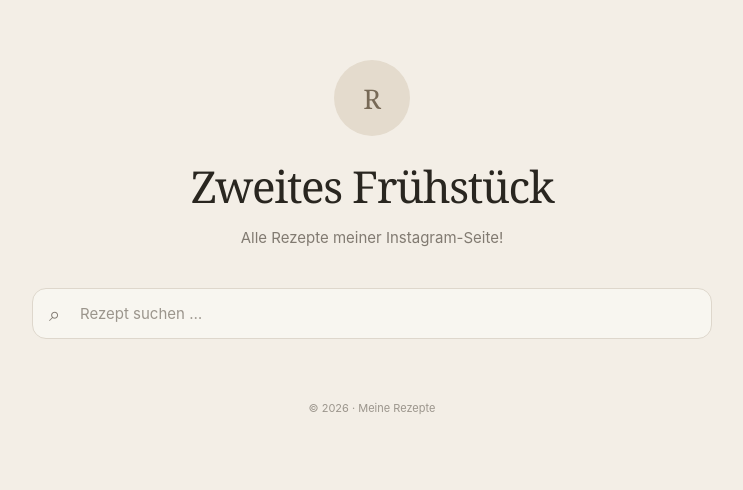
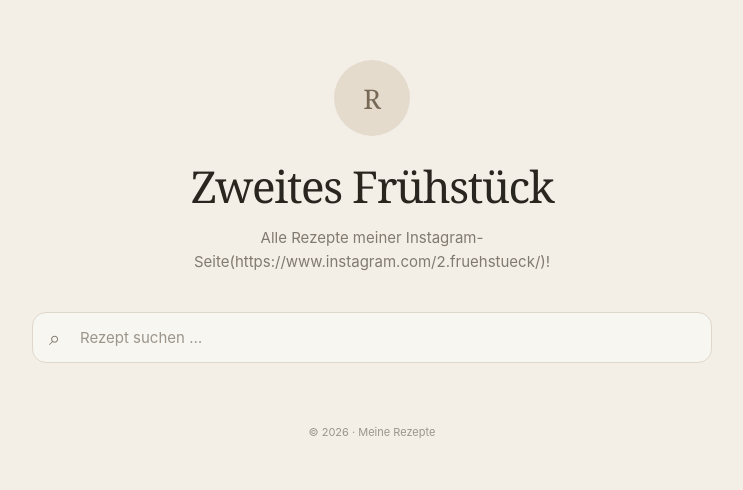
Before and after one commit to ZweitesFruehstueck/Recipes, a plain HTML site: page index.html in a window 1280 px wide. Shown: the whole page, without its empty margins (268-1011 px from the left). Drawn offline with Linux system fonts and the light colour scheme.

Commit message:
Update index.html
Updated the description meta tag to include Instagram link.

```diff
--- a/index.html
+++ b/index.html
@@ -7,7 +7,7 @@
   <title>Zweites Frühstück</title>
   <meta
     name="description"
-    content="Alle Rezepte meiner Instagram-Seite!"
+    content="Alle Rezepte meiner Instagram-Seite (https://www.instagram.com/2.fruehstueck/)!"
   >
 
   <style>
@@ -268,7 +268,7 @@
       <h1>Zweites Frühstück</h1>
 
       <p class="intro">
-        Alle Rezepte meiner Instagram-Seite!
+        Alle Rezepte meiner Instagram-Seite(https://www.instagram.com/2.fruehstueck/)!
       </p>
 
     </header>
```
